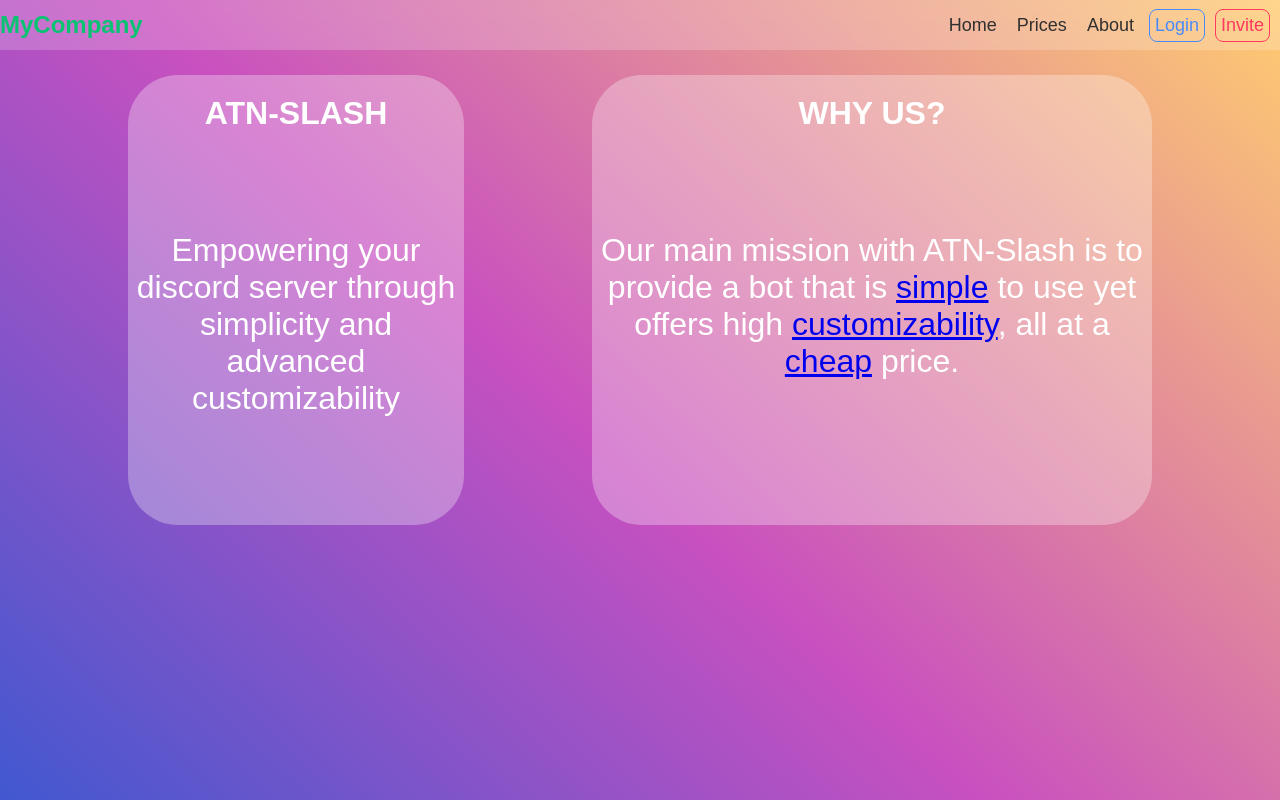
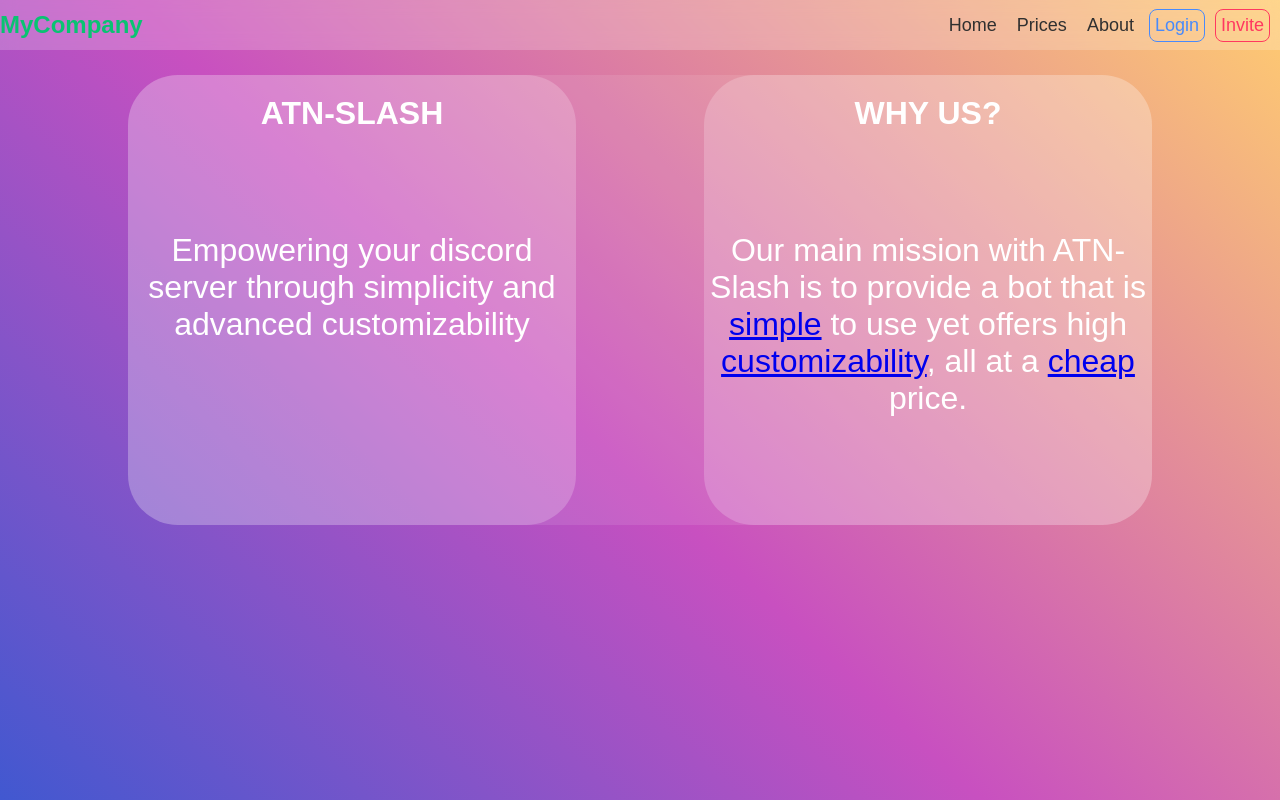
Before and after one commit to NerfedJabolo/atn-slash-full, a plain HTML site: page index.html in a window 1280 px wide. Drawn offline with Linux system fonts and the light colour scheme.

Commit message:
added responsiveness to hero

```diff
--- a/styles.css
+++ b/styles.css
@@ -156,16 +156,17 @@ ul li:hover {
     border-radius: 50px;
     width: 70vw;
     height: 450px;
+    background-color: rgba(255, 255, 255, 0.1);
 
 }
 
 .intro {
     text-align: center;
-    width: 30vw;
+    width: 35vw;
     height: 450px;
     border-radius: 50px;
     display: inline-block;
-    background-color: rgba(255, 255, 255, 0.3);
+    background-color: rgba(255, 255, 255, 0.2);
 }
 
 .intro  h1 {
@@ -182,9 +183,9 @@ ul li:hover {
     text-align: center;
     display: inline-block;
     height: 450px;
-    width: 30vw;
+    width: 35vw;
     border-radius: 50px;
-    background-color: rgba(255, 255, 255, 0.3);
+    background-color: rgba(255, 255, 255, 0.2);
 }
 
 .why-atnslash  h1 {
@@ -206,7 +207,7 @@ ul li:hover {
         width: 80vw;
     }
     .why-atnslash {
-        width: 50vw;
+        width: 35vw;
     }
 }
 @media only screen and (max-width: 1200px) {
@@ -214,10 +215,10 @@ ul li:hover {
         width: 90vw
     }
     .intro {
-        width: 40vw;
+        width: 45vw;
     }
     .why-atnslash {
-        width: 50vw;
+        width: 45vw;
     }
 }
 
@@ -234,6 +235,10 @@ ul li:hover {
     .intro {
         width: 90vw;
         border-radius: 50px;
+        background-color: rgba(255, 255, 255, 0.1);
+    }
+    .main {
+        background-color: rgba(255, 255, 255, 0.1);
     }
     .why-atnslash {
         display: none;
```
